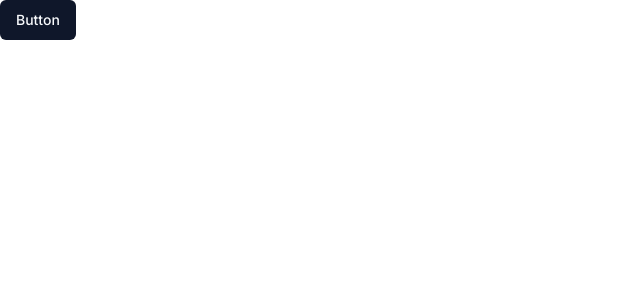
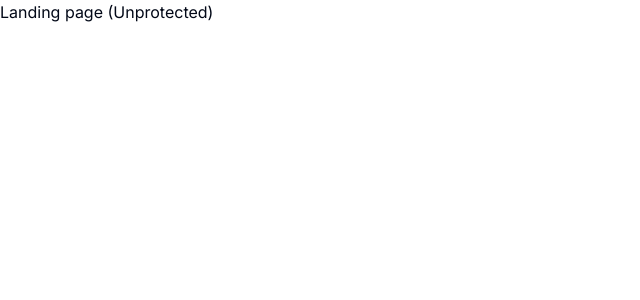
Before and after one commit to juansesu3/GeniusUpp, a Next.js app in the folder ai-saas/: page / in a window 1280 px wide. Shown: the top 300 px of the page, without its empty margins (0-640 px from the left). Built offline with nearby package versions, Linux system fonts and the light colour scheme.

Commit message:
FEATURE(arquitecture)

```diff
--- /dev/null
+++ b/ai-saas/app/(landing)/page.tsx
@@ -0,0 +1,15 @@
+import React from 'react'
+
+interface Props {
+
+}
+
+const LandingPage = (props: Props) => {
+    return (
+        <div>
+            <h1>Landing page (Unprotected)</h1>
+        </div>
+    )
+}
+
+export default LandingPage;
--- a/ai-saas/app/globals.css
+++ b/ai-saas/app/globals.css
@@ -1,6 +1,12 @@
 @tailwind base;
 @tailwind components;
 @tailwind utilities;
+
+html,
+body,
+:root {
+  height: 100%;
+}
 
 @layer base {
   :root {
--- a/ai-saas/app/layout.tsx
+++ b/ai-saas/app/layout.tsx
@@ -5,8 +5,8 @@ import { Inter } from 'next/font/google'
 const inter = Inter({ subsets: ['latin'] })
 
 export const metadata: Metadata = {
-  title: 'Create Next App',
-  description: 'Generated by create next app',
+  title: 'GeniusUpp',
+  description: 'AI Plataform',
 }
 
 export default function RootLayout({
```
Also changed, not shown: ai-saas/app/(dashboard)/(routes)/dashboard/page.tsx (renamed from ai-saas/app/page.tsx, +5 -4 lines).
